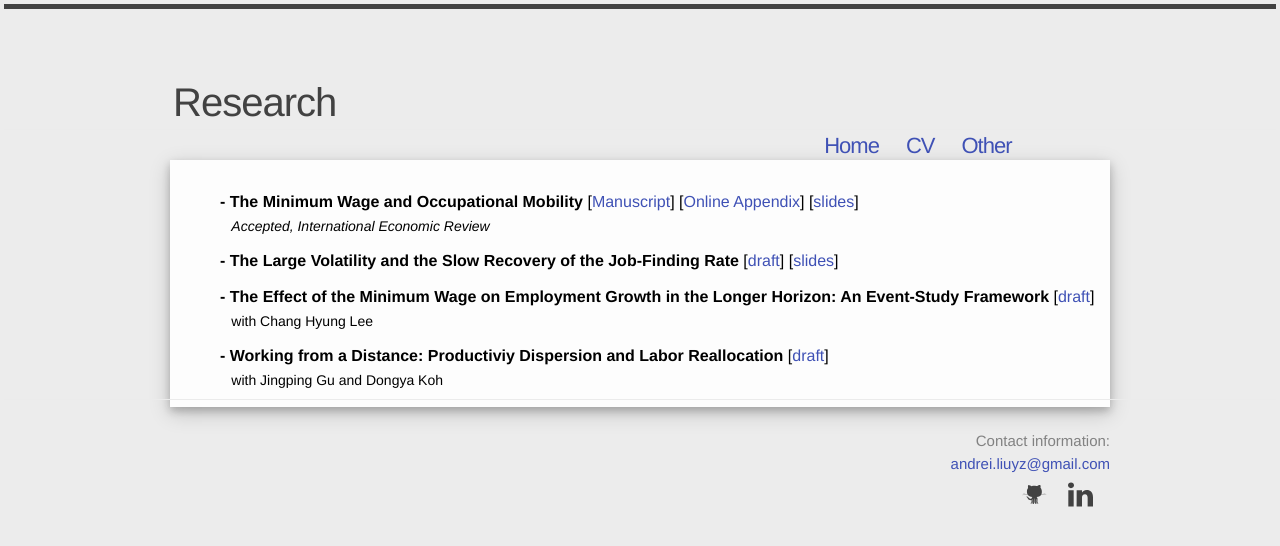
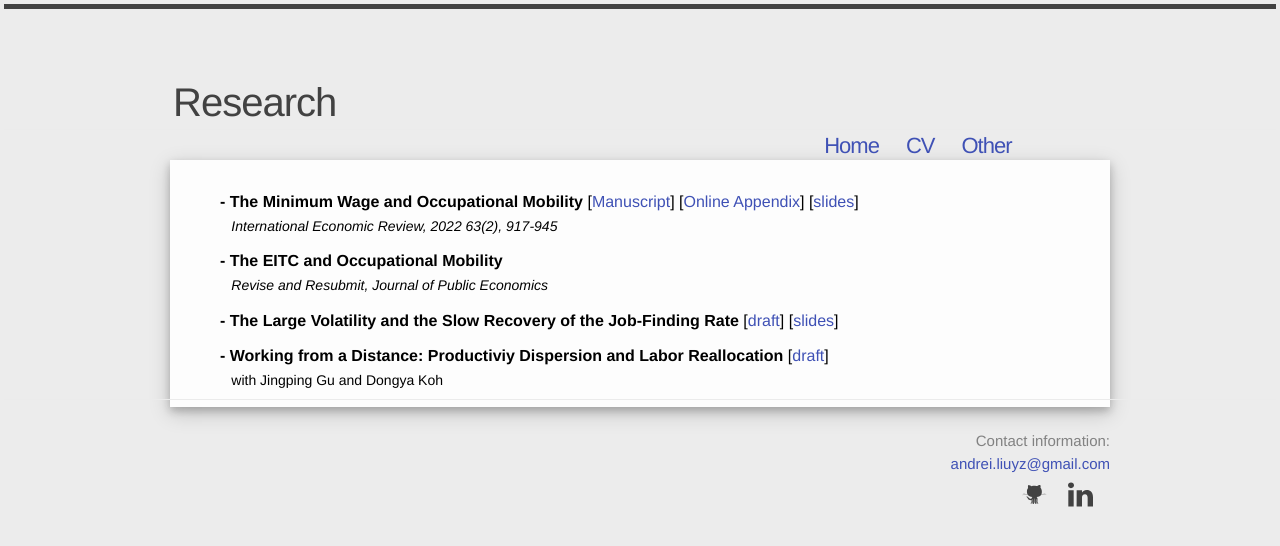
Before and after one commit to Andrew-YizhouLiu/Andrew-YizhouLiu.github.io, a Jekyll site: the page built from research.html, in a window 1280 px wide. Shown: the top 546 px of the page. Built offline with Jekyll 4.4.1, drawn with Linux system fonts in a browser that asks for light colours; comment, search, counter and statistics services are not loaded.

Commit message:
Update research.html

```diff
--- a/research.html
+++ b/research.html
@@ -44,20 +44,17 @@ title: Andrew Yizhou Liu
           [<a href="files/The Minimum wage and occupational mobility_IER_online appendix.pdf"
           target="_blank">Online Appendix</a>]
           [<a href="files/occupation mobility_job_talk_latest_version.pdf" target="_blank">slides</a>]
-        <br/> <span style="font-size:14px;margin-left:0.3cm;font-style:italic;"> Accepted, International Economic Review <span> </p>
+        <br/> <span style="font-size:14px;margin-left:0.3cm;font-style:italic;"> International Economic Review, 2022 63(2), 917-945 <span> </p>
+        <p style="margin-bottom: -0.4cm;">   </p>
+
+        <p style="margin-bottom: 0.7cm;font-size:16px;color:black"><b> - The EITC and Occupational Mobility </b>
+        <br/> <span style="font-size:14px;margin-left:0.3cm;font-style:italic;"> Revise and Resubmit, Journal of Public Economics <span> </p>
         <p style="margin-bottom: -0.4cm;">   </p>
 
         <p style="margin-bottom: 0.7cm;font-size:16px;color:black"><b> - The Large Volatility and the Slow Recovery of the Job-Finding Rate </b>
           [<a href="files/jf_rate_convergence.pdf"
           target="_blank">draft</a>]
           [<a href="files/presentation_UCI.pdf" target="_blank">slides</a>]
-          <p style="margin-bottom: -0.4cm;">   </p>
-
-        <p style="margin-bottom: 0.7cm;font-size:16px;color:black"><b> - The Effect of the Minimum Wage on
-          Employment Growth in the Longer Horizon: An Event-Study Framework </b>
-          [<a href="files/The Effect of Minimum Wage on Employment Growth in the Longer Horizon.pdf"
-          target="_blank">draft</a>] <br>
-          <span style="font-size:14px;margin-left:0.3cm;"> with Chang Hyung Lee </span> </p>
           <p style="margin-bottom: -0.4cm;">   </p>
 
           <p style="margin-bottom: 0.7cm;font-size:16px;color:black"><b> - Working from a Distance:
@@ -112,20 +109,17 @@ title: Andrew Yizhou Liu
         [<a href="files/The Minimum wage and occupational mobility_IER_online appendix.pdf"
         target="_blank">Online Appendix</a>]
         [<a href="files/occupation mobility_job_talk_latest_version.pdf" target="_blank">slides</a>]
-      <br/> <span style="font-size:12px;margin-left:0.3cm;font-style:italic;"> Accepted International Economic Review <span> </p>
+      <br/> <span style="font-size:12px;margin-left:0.3cm;font-style:italic;"> International Economic Review, 2022 63(2), 917-945 <span> </p>
+      <p style="margin-bottom: -0.4cm;">   </p>
+
+      <p style="margin-bottom: 0.7cm;font-size:14px;color:black"><b> - The EITC and Occupational Mobility </b>
+      <br/> <span style="font-size:12px;margin-left:0.3cm;font-style:italic;"> Revise and Resubmit, Journal of Public Economics <span> </p>
       <p style="margin-bottom: -0.4cm;">   </p>
 
       <p style="margin-bottom: 0.7cm;font-size:14px;color:black"><b> - Optimal Student Loan Design with Labor
       Market Entry Shocks </b>
         [<a href="files/Optimal student loan interest rate_lastest_version.pdf"
         target="_blank">draft</a>] </p>
-        <p style="margin-bottom: -0.4cm;">   </p>
-
-      <p style="margin-bottom: 0.7cm;font-size:14px;color:black"><b> - The Effect of the Minimum Wage on
-        Employment Growth in the Longer Horizon: An Event-Study Framework </b>
-        [<a href="files/The Effect of Minimum Wage on Employment Growth in the Longer Horizon.pdf"
-        target="_blank">draft</a>] <br>
-        <span style="font-size:12px;margin-left:0.3cm;"> with Chang Hyung Lee </span> </p>
         <p style="margin-bottom: -0.4cm;">   </p>
 
         <p style="margin-bottom: 0.7cm;font-size:14px;color:black"><b> - Working from a Distance:
```
